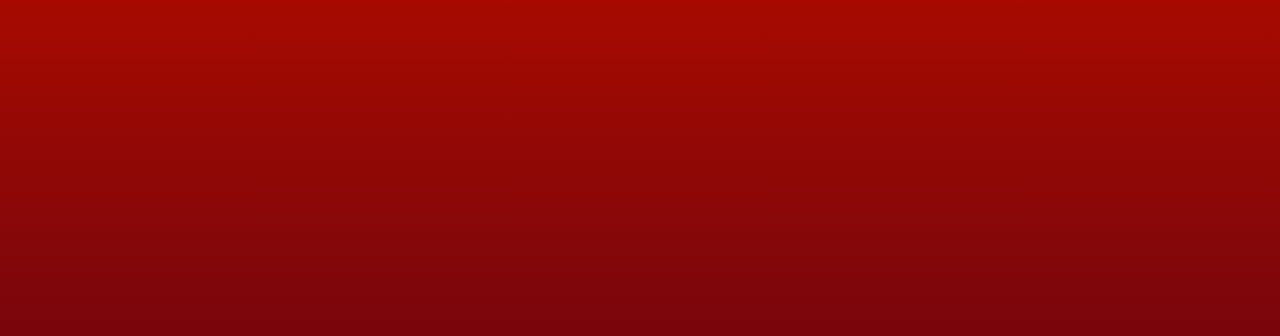
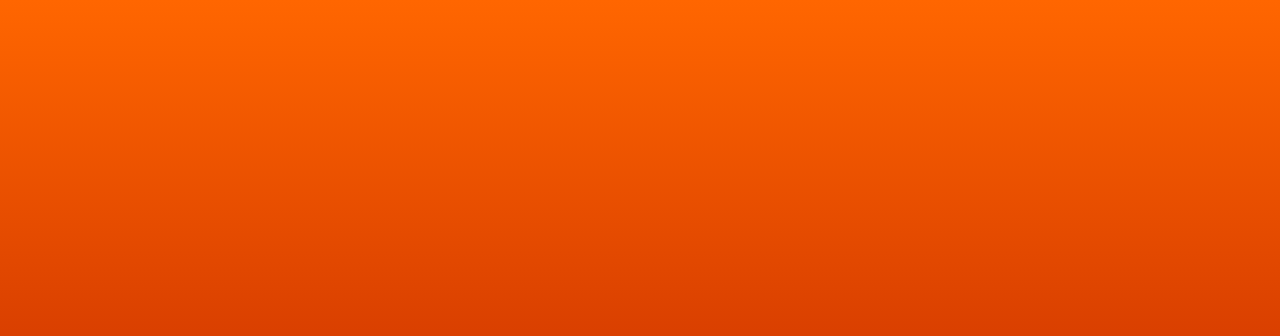
Before and after one commit to Ti-Morse/Relentless, a plain HTML site: page index.html in a window 1280 px wide. Shown: the top 336 px of the page. Drawn offline with Linux system fonts and the light colour scheme.

Commit message:
Update index.html

```diff
--- a/index.html
+++ b/index.html
@@ -21,13 +21,13 @@
 
         body {
             margin: 0;
-            font-family: 'Roboto', sans-serif;
+            font-family: 'Mulish', sans-serif;
             display: flex;
             justify-content: center;
             align-items: center;
             height: 100vh;
             overflow: hidden;
-            background: linear-gradient(to bottom, #A60A00, #3B001D);
+            background: linear-gradient(to bottom, #FF6600, #A60A00);
             perspective: 1000px;
         }
 
```
